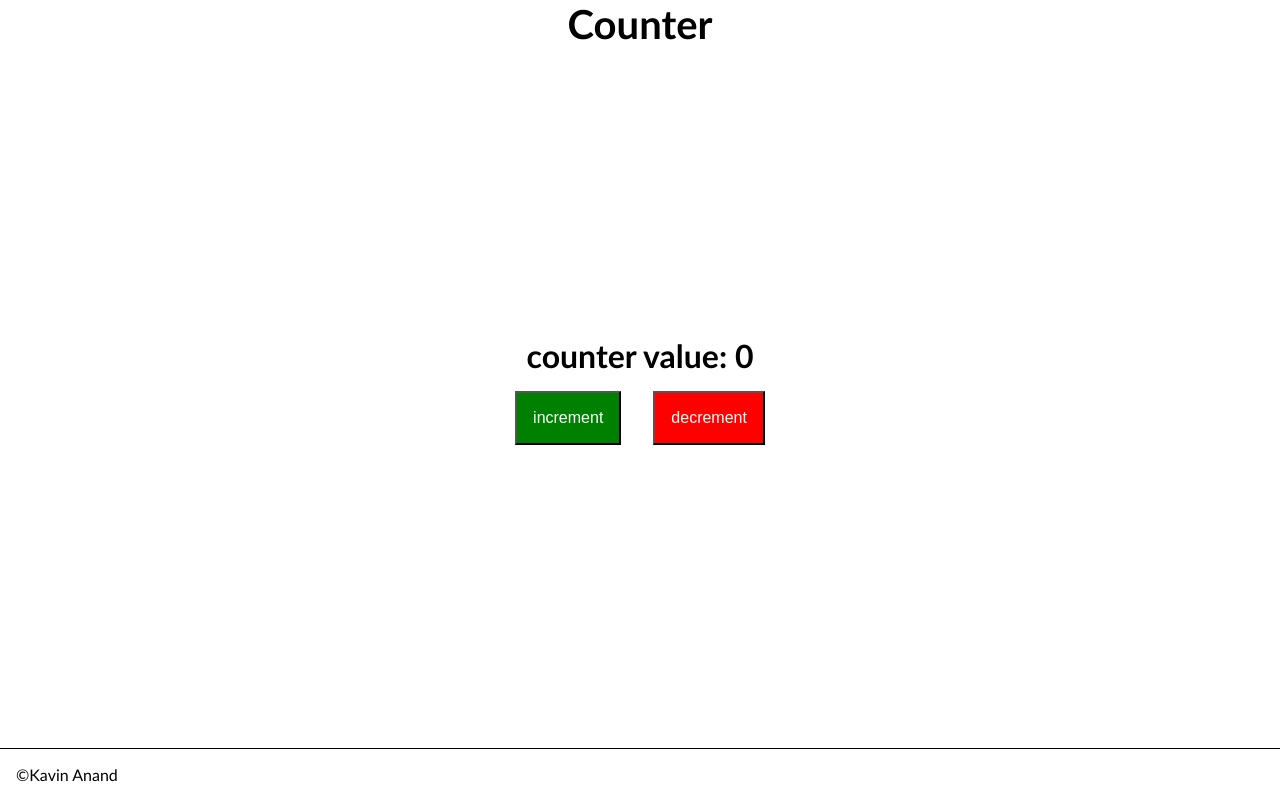
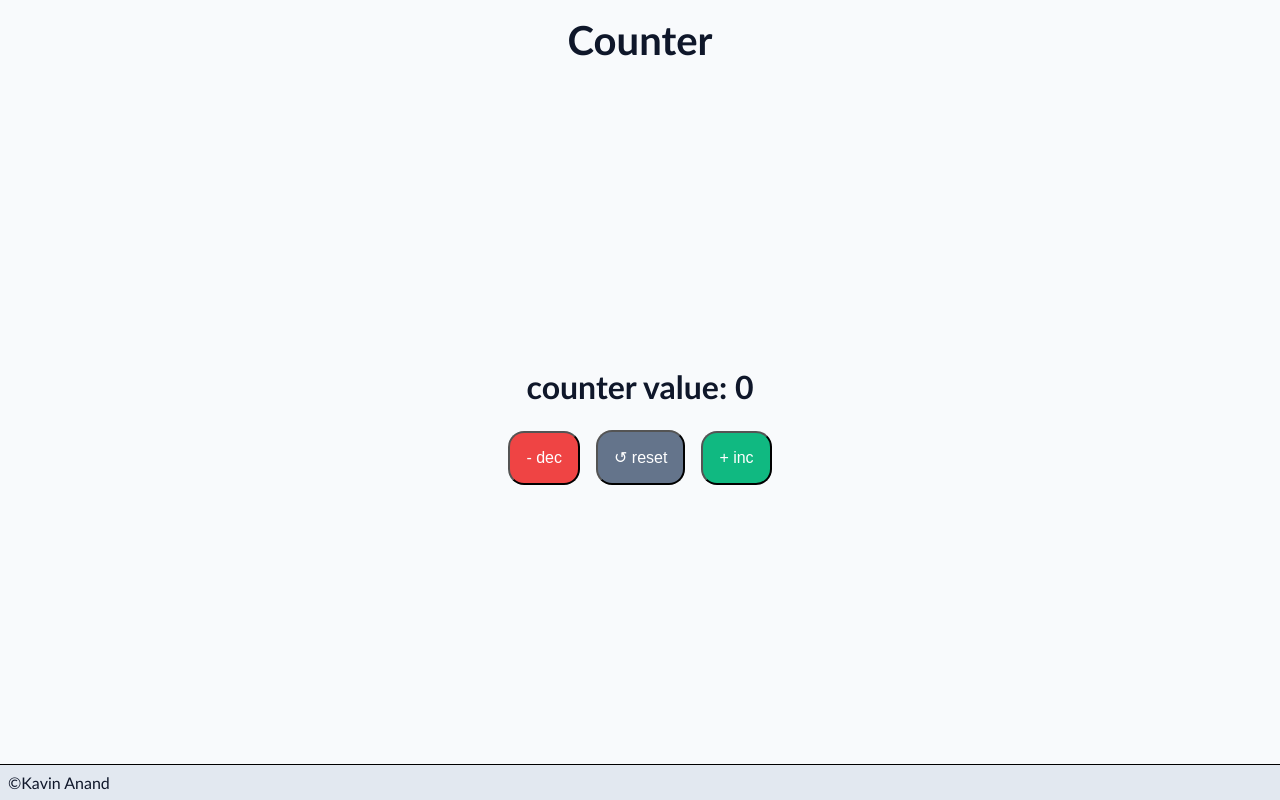
Before and after one commit to kavinanandr/counter, a React (Vite) app: page / in a window 1280 px wide. Built offline with nearby package versions, Linux system fonts and the light colour scheme.

Commit message:
style the page

```diff
--- a/src/App.jsx
+++ b/src/App.jsx
@@ -11,6 +11,10 @@ function App() {
     setCounter(counter - 1);
   };
 
+  const reset = () => {
+    setCounter(0);
+  }
+
   return (
     <>
       <header>
@@ -20,11 +24,12 @@ function App() {
       <main>
         <h2>counter value: {counter}</h2>
         <div className="buttons">
+          <button id="decrement" onClick={decrement}>
+            - dec
+          </button>
+          <button id="reset" onClick={reset}>&#x21BA; reset</button>
           <button id="increment" onClick={increment}>
-            increment
-          </button>
-          <button id="decrement" onClick={decrement}>
-            decrement
+            + inc
           </button>
         </div>
       </main>
--- a/src/index.css
+++ b/src/index.css
@@ -5,9 +5,21 @@
   box-sizing: border-box;
 }
 
+/* declarations */
+:root {
+--BACKGROUND: #f8fafc;
+--TEXT: #0f172a;
+--FOOTER: #e2e8f0;
+--INCREMENT: #10b981;
+--DECREMENT: #ef4444;
+--RESET: #64748b;
+}
+
 body {
   font-family: "Gill Sans", "Gill Sans MT", Calibri, "Trebuchet MS", sans-serif;
   min-height: 100vh;
+  background-color: var(--BACKGROUND);
+  color: var(--TEXT);
 }
 
 #root {
@@ -26,32 +38,43 @@ main {
 }
 
 h1 {
+  padding: 1rem;
   text-align: center;
   font-size: 2.5rem;
 }
 
 h2 {
   font-size: 2rem;
+  margin: 1rem;
 }
 
 button {
   padding: 1rem;
-  margin: 1rem;
+  margin: 0.5rem;
   font-size: 1rem;
+  border-radius: 16px;
+  color: white;
+}
+
+button:hover {
+  opacity: 75%;
+  cursor: pointer;
 }
 
 #increment {
-  background-color: green;
-  color: white;
+  background-color: var(--INCREMENT);
 }
 
 #decrement {
-  background-color: red;
-  color: white;
+  background-color: var(--DECREMENT);
+}
+
+#reset {
+  background-color: var(--RESET);
 }
 
 footer {
-  padding: 1rem;
+  padding: 0.5rem;
   border-top: 1px solid black;
-  font-size: 1rem;
+  background-color: var(--FOOTER);
 }
```
Also changed, not shown: vercel.json (added).
